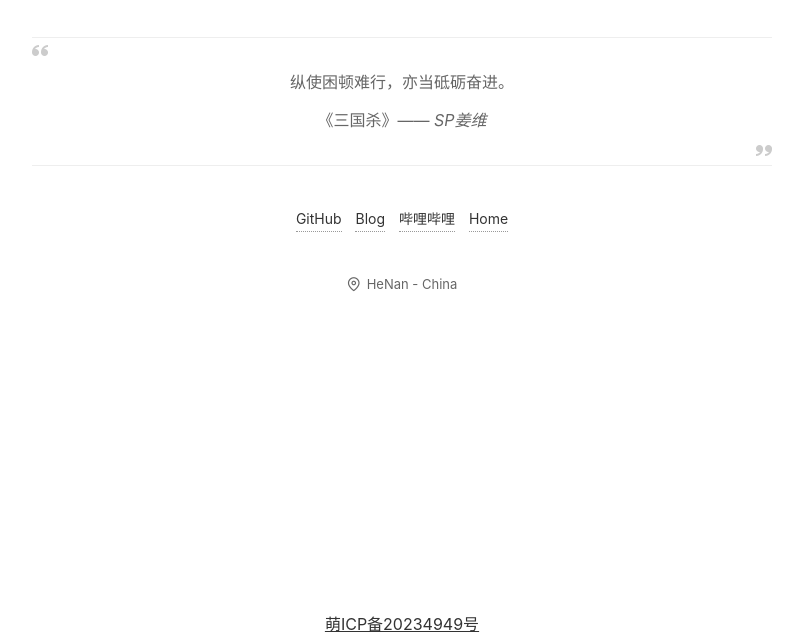
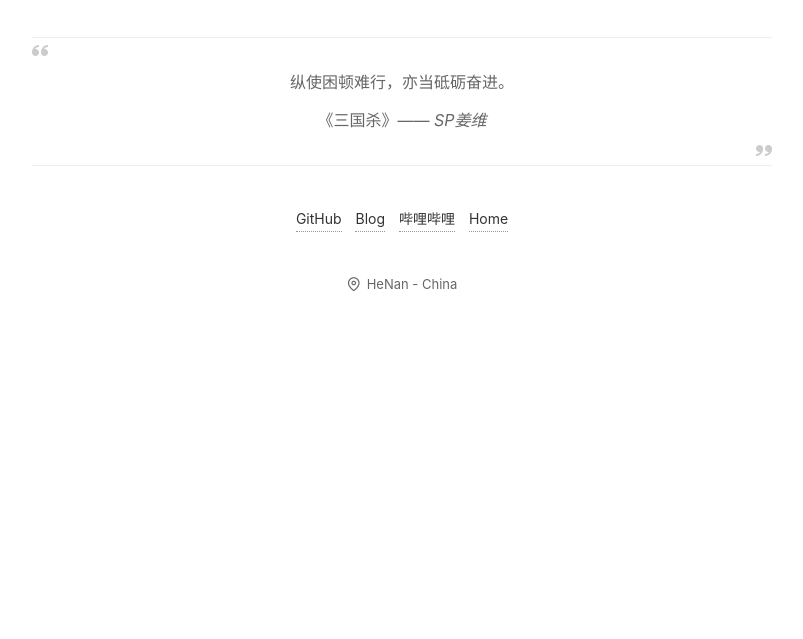
Before and after one commit to yangpuzhen/my, a plain HTML site: page index.html in a window 1280 px wide. Shown: the part 161-800 px from the top of the page, without its empty margins (238-1041 px from the left). Drawn offline with Linux system fonts and the light colour scheme; files whose address does not match are found by name.

Commit message:
更新 index.html

```diff
--- a/index.html
+++ b/index.html
@@ -132,6 +132,5 @@
       width: 100%;
     }
   </style>
-  <a href="https://icp.gov.moe/?keyword=20234949" target="_blank">萌ICP备20234949号</a>
-</footer>
+  </footer>
 </html>
```
